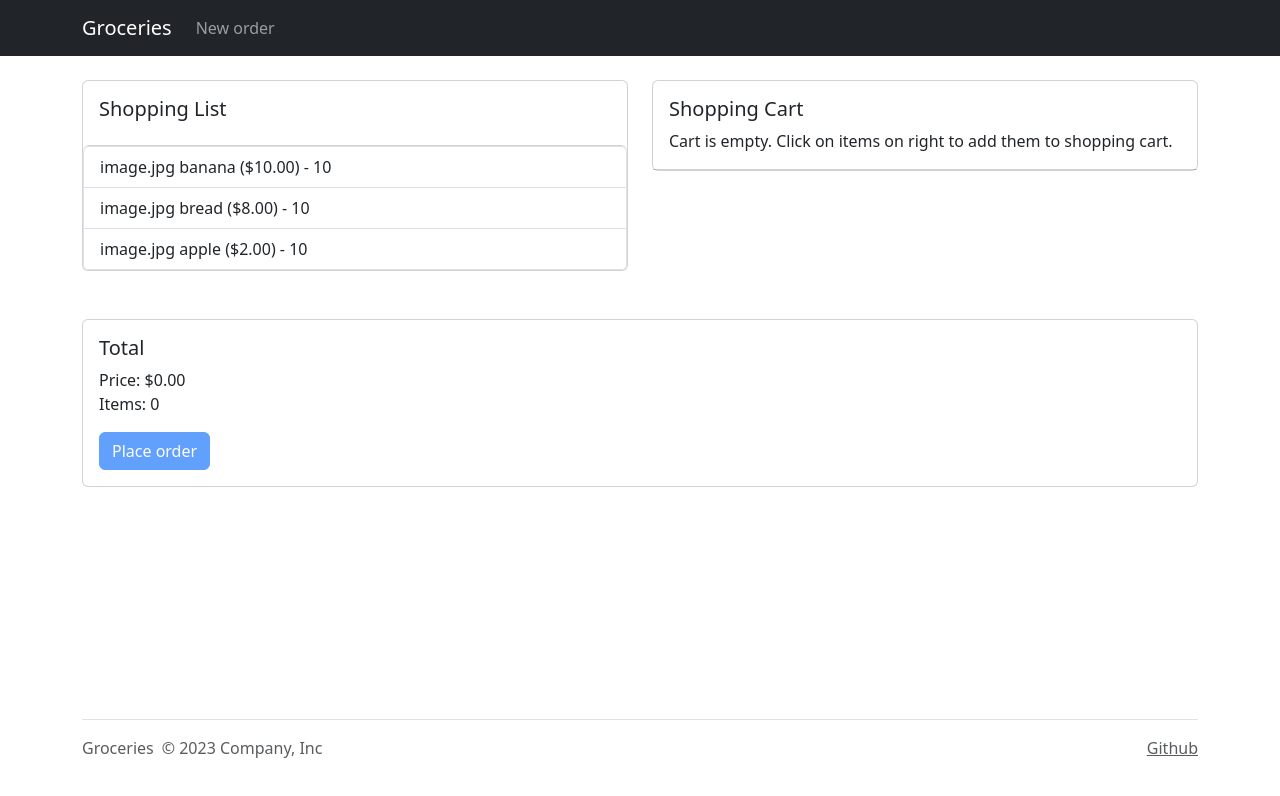
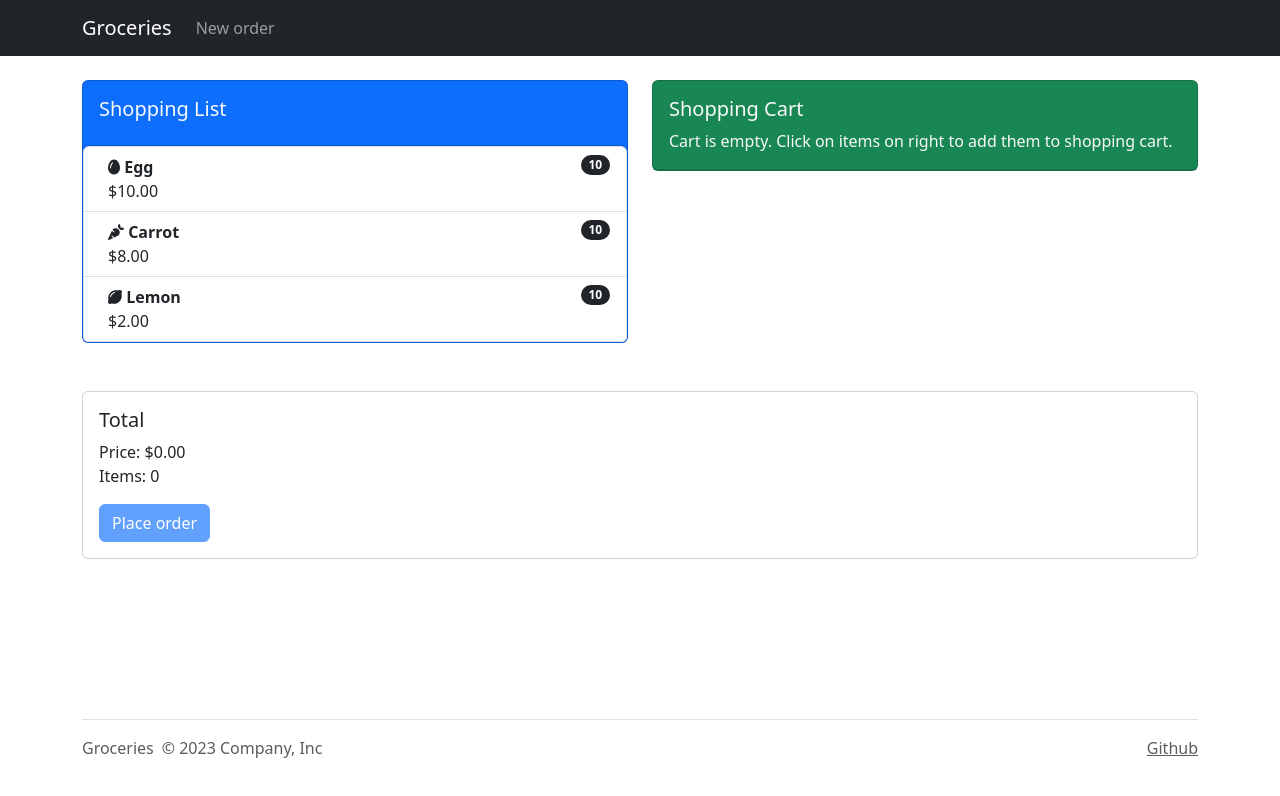
Before and after one commit to fabiogoro/react-groceries2, a React (Create React App) app: page / in a window 1280 px wide. Shown: the top 796 px of the page. Built offline with nearby package versions, Linux system fonts and the light colour scheme.

Commit message:
Added icons

```diff
--- a/package.json
+++ b/package.json
@@ -36,6 +36,9 @@
     ]
   },
   "devDependencies": {
+    "@fortawesome/fontawesome-svg-core": "^6.4.0",
+    "@fortawesome/free-solid-svg-icons": "^6.4.0",
+    "@fortawesome/react-fontawesome": "^0.2.0",
     "bootstrap": "^5.3.0",
     "react-bootstrap": "^2.7.4"
   }
--- a/src/Groceries.js
+++ b/src/Groceries.js
@@ -6,12 +6,13 @@ import ShoppingList from './ShoppingList'
 import ShoppingCart from './ShoppingCart'
 import Total from './Total'
 import Receipt from './Receipt'
+import { faEgg, faCarrot, faLemon } from '@fortawesome/free-solid-svg-icons'
 
 function Groceries() {
   const [groceryList, setGroceryList] = useState([
-    {name: 'banana', price: 10, quantity: 10, image: 'image.jpg', inCart: 0, total: 0},
-    {name: 'bread', price: 8, quantity: 10, image: 'image.jpg', inCart: 0, total: 0},
-    {name: 'apple', price: 2, quantity: 10, image: 'image.jpg', inCart: 0, total: 0},
+    {name: 'Egg', price: 10, quantity: 10, image: faEgg, inCart: 0, total: 0},
+    {name: 'Carrot', price: 8, quantity: 10, image: faCarrot, inCart: 0, total: 0},
+    {name: 'Lemon', price: 2, quantity: 10, image: faLemon, inCart: 0, total: 0},
   ])
 
   function addItemHandler(e){
--- a/src/Grocery.js
+++ b/src/Grocery.js
@@ -1,8 +1,23 @@
 import ListGroup from 'react-bootstrap/ListGroup';
+import { FontAwesomeIcon } from '@fortawesome/react-fontawesome'
+import Badge from 'react-bootstrap/Badge'
 
 function Grocery({name, price, quantity, image, index, disabled, onClick}) {
   return (
-    <ListGroup.Item disabled={disabled} index={index} onClick={onClick}>{image?image:null} {name} (${price.toFixed(2)}) - {quantity}</ListGroup.Item>
+    <ListGroup.Item
+      className="d-flex justify-content-between align-items-start"
+      action
+      disabled={disabled}
+      index={index}
+      onClick={onClick}>
+      <div className="ms-2 me-auto">
+          <div className="fw-bold"><FontAwesomeIcon icon={image} /> {name}</div>
+          ${price.toFixed(2)}
+      </div>
+      <Badge bg="dark" pill>
+          {quantity}
+      </Badge>
+    </ListGroup.Item>
   );
 }
 
--- a/src/ShoppingCart.js
+++ b/src/ShoppingCart.js
@@ -21,7 +21,7 @@ function ShoppingCart({ groceryList, clickHandler }) {
   }
 
   return (
-    <Card>
+    <Card bg="success" text="light">
       <Card.Body>
         <Card.Title>
           Shopping Cart
--- a/src/ShoppingList.js
+++ b/src/ShoppingList.js
@@ -17,7 +17,7 @@ function ShoppingList({ groceryList, clickHandler }) {
   }
 
   return (
-    <Card>
+    <Card bg="primary" text="light">
       <Card.Body>
         <Card.Title>
           Shopping List
```
Also changed, not shown: 1 other file (tests, documents, lock files or other folders).
